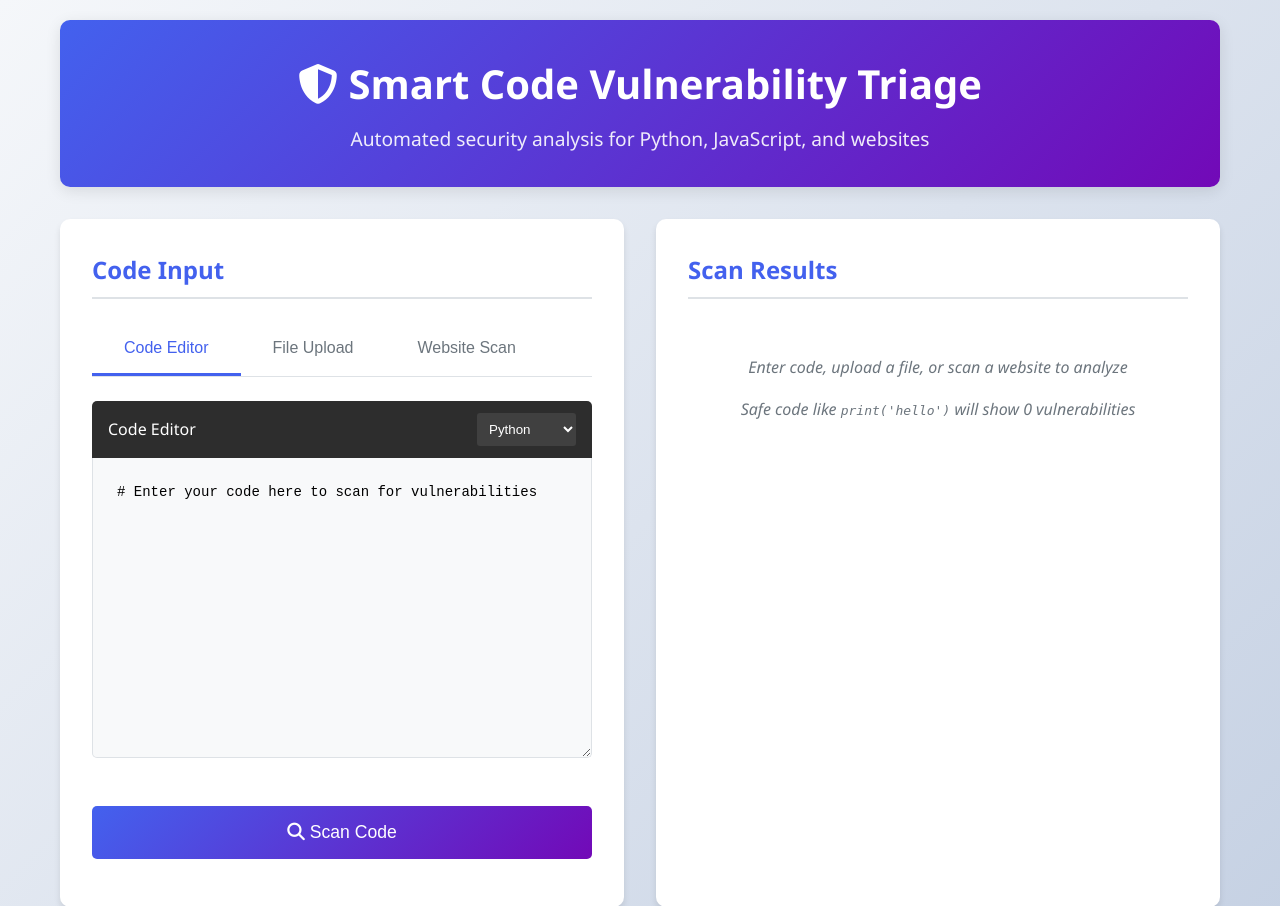
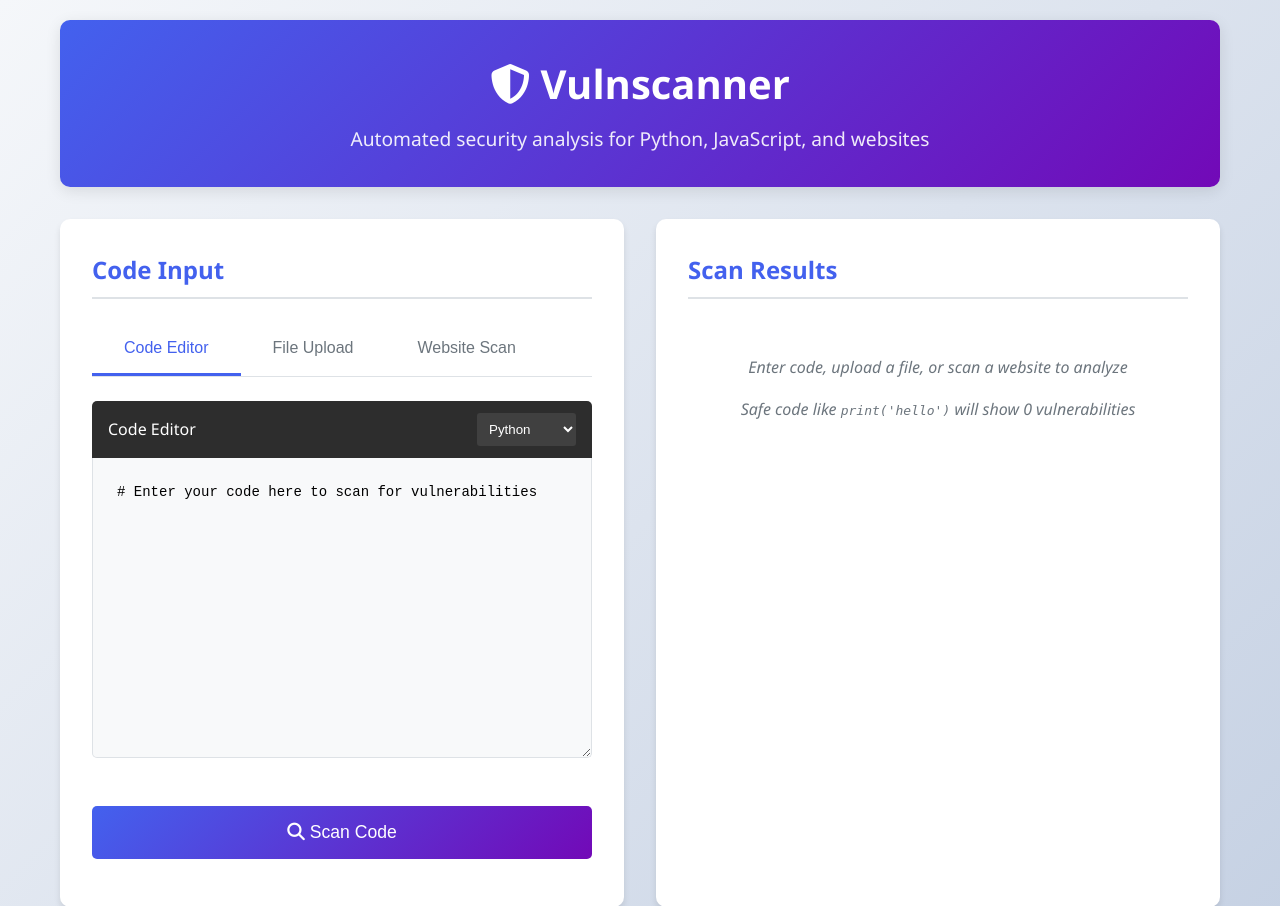
Before and after one commit to KuantumKnight/Vulnscanner, a Flask app: page / in a window 1280 px wide. Shown: the top 906 px of the page. Run offline with Flask 3, Linux system fonts and the light colour scheme.

Commit message:
Update index.html

```diff
--- a/templates/index.html
+++ b/templates/index.html
@@ -3,7 +3,7 @@
 <head>
     <meta charset="UTF-8">
     <meta name="viewport" content="width=device-width, initial-scale=1.0">
-    <title>Smart Code Vulnerability Triage System</title>
+    <title>Vulnscanner</title>
     <link rel="stylesheet" href="https://cdnjs.cloudflare.com/ajax/libs/font-awesome/6.4.0/css/all.min.css">
     <style>
         :root {
@@ -490,7 +490,7 @@
 <body>
     <div class="container">
         <div class="header">
-            <h1><i class="fas fa-shield-alt"></i> Smart Code Vulnerability Triage</h1>
+            <h1><i class="fas fa-shield-alt"></i> Vulnscanner</h1>
             <p>Automated security analysis for Python, JavaScript, and websites</p>
         </div>
 
```
